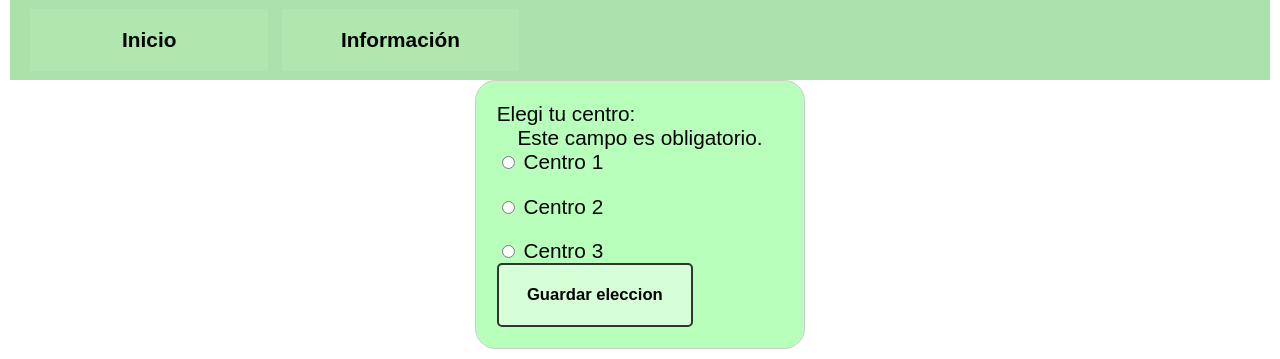
After one commit to fedeMorlan/IS2_2022, a Django app: page /accounts/elegir_centro/ in a window 1280 px wide. The commit adds this page. Shown: the part 465-824 px from the top of the page. Run offline with Django 4.2, Linux system fonts and the light colour scheme.

Commit message:
cambios mergeados, agrega elegir centro

```diff
--- a/accounts/forms.py
+++ b/accounts/forms.py
@@ -8,7 +8,7 @@ from django.contrib.auth import (
 )
 from django.contrib.auth.forms import UserCreationForm
 from django.forms import ModelForm
-from accounts.models import VacunasAnteriores
+from accounts.models import VacunasAnteriores, CentroDeVacunacion
 
 
 class SignUpForm(UserCreationForm):
@@ -43,3 +43,10 @@ class VacunasAnterioresForm(ModelForm):
     class Meta:
         model = VacunasAnteriores
         fields = ('fiebre_amarilla', 'gripe', 'covid_1', 'covid_2')
+
+class ElegirCentroForm(ModelForm):
+    opciones = [('1','Centro 1'),('2','Centro 2'),('3','Centro 3')]
+    centros = forms.ChoiceField(widget = forms.RadioSelect, choices = opciones, label = 'Elegi tu centro')
+    class Meta:
+        model = CentroDeVacunacion
+        fields = ('centros',)
--- a/accounts/urls.py
+++ b/accounts/urls.py
@@ -2,11 +2,14 @@
 from django.urls import path
 
 # from .views import SignUpView
-from .views import signup_view, vacunasAnteriores_view
+from .views import signup_view, vacunasAnteriores_view, userinfo_view, elegirCentro_view, cambiarContraseña_view
 
 
 urlpatterns = [
     # path("signup/", SignUpView.as_view(), name="signup"),
     path('signup/', signup_view, name="signup"),
-    path('vacunasant/', vacunasAnteriores_view, name="vacunas viejas"),
+    path('informacion/', userinfo_view, name="userinfo"),
+    path('vacunasant/', vacunasAnteriores_view, name='Vacunas anteriores'),
+    path('cambiarcontrasena/', cambiarContraseña_view, name='Cambiar contraseña'),
+    path('elegir_centro/', elegirCentro_view, name='Elegir centro de vacunacion')
 ]
--- a/accounts/views.py
+++ b/accounts/views.py
@@ -3,12 +3,13 @@ from django.shortcuts import render
 # Create your views here.
 
 # builtin: UserCreationForm para registro
-from django.contrib.auth.forms import UserCreationForm
-from django.contrib.auth import login, authenticate
+from django.contrib.auth.forms import UserCreationForm, PasswordChangeForm
+from django.contrib.auth import login, authenticate, update_session_auth_hash
 from django.shortcuts import render, redirect
 from django.urls import reverse_lazy
 from django.views import generic
-from .forms import SignUpForm, VacunasAnterioresForm
+from django.contrib import messages
+from .forms import SignUpForm, VacunasAnterioresForm, ElegirCentroForm
 from django.contrib.auth.models import User
 from django.views.generic import TemplateView
 from django.views.generic import RedirectView
@@ -50,3 +51,30 @@ def vacunasAnteriores_view(request):
         vacun.save()
 
     return render(request, 'vacunas_anteriores.html', {'form' : form})
+
+def userinfo_view(request):
+    return render(request, 'userinfo.html')
+
+def cambiarContraseña_view(request):
+    if request.method == 'POST':
+        form = PasswordChangeForm(request.user, request.POST)
+        if form.is_valid():
+            user = form.save()
+            update_session_auth_hash(request, user)  # Important!
+            messages.success(request, 'Tu contraseña se cambió correctamente')
+            return redirect('home')
+        else:
+            messages.error(request, 'Ocurrió un error, intente nuevamente.')
+    else:
+        form = PasswordChangeForm(request.user)
+    return render(request, 'cambiar_contrasena.html', {'form': form})
+
+def elegirCentro_view(request):
+     form = ElegirCentroForm(request.POST)
+     if form.is_valid():
+        centro = form.save(commit = False)
+        centro.centros = form.cleaned_data.get('centros')
+        centro.user = request.user
+        centro.save()
+
+     return render(request, 'elegir_centro.html', {'form' : form})
--- a/static/css/styles.css
+++ b/static/css/styles.css
@@ -6,6 +6,69 @@ ul {
     margin: 0;
     padding: 0;
     list-style: none;
+
+}
+
+li {
+    display: inline;
+    padding: 1em;
+}
+
+ul li a, ul li a:visited {
+    outline: none;
+    text-decoration: none;
+    text-align: center;
+    color: whitesmoke;
+    display: inline-block;
+    border-radius: 0.7em;
+    background: rgb(175, 113, 255);
+    width: 20%;
+    line-height: 2;
+    box-shadow: 2px 2px 2px black, inset 2px 2px rgba(255, 255, 255, 0.6), inset -2px -2px rgba(0,0,0,0.2);
+    background-image: linear-gradient(to bottom,rgba(0,0,0,0), rgba(0,0,0,0.24));
+}
+
+ul li a:active {
+    box-shadow: 2px 2px 2px black, inset 2px 2px rgba(0, 0, 0, 0.2), inset -2px -2px rgba(255, 255, 255, 0.6);
+    background-image: linear-gradient(to bottom,rgba(0,0,0,0), rgba(0,0,0,0.5));
+}
+
+ul li a:focus{
+    outline: #000 2px;
+    background: rgb(145, 83, 225);
+    background-image: linear-gradient(to bottom,rgba(0,0,0,0), rgba(0,0,0,0.44));
+}
+
+header a {
+    outline: none;
+    text-decoration: none;
+    font-weight: bold;
+    display: inline-block;
+    width: 19.5%;
+    margin-right: 0.625%;
+    text-align: center;
+    line-height: 3;
+    color: black;
+}
+
+header a:link, a:visited, a:focus {
+    background: rgb(175, 231, 175);
+  }
+
+header a:hover {
+    background: rgb(125, 191, 125);
+    color: white;
+    -webkit-transition: all 0.2s ease-in-out;
+    -moz-transition: all 0.2s ease-in-out;
+    transition: all 0.2s ease-in-out;
+}
+
+header a:active {
+    background: rgb(175, 113, 255);
+    color: white;
+    -webkit-transition: none;
+    -moz-transition: none;
+    transition: none;
 }
 
 body {
@@ -20,6 +83,9 @@ header, footer {
     line-height: 80px;
     padding: 0 20px;
   }
+
+
+
 
 form {
     margin: 0 auto;
@@ -64,13 +130,19 @@ textarea {
 
 button {
     padding      : 1.2em;
+    padding-left: 1.7em;
+    padding-right: 1.7em;
     font         : bold .8em sans-serif;
     border       : 2px solid #333;
     border-radius: 5px;
     background   : rgb(215, 255, 215);
     cursor       : pointer;
+
 }
 
+.buttonholder{
+    text-align: center;
+}
 
 button:hover,
 button:focus {
@@ -89,5 +161,9 @@ fieldset {
 
 
 label {
-  position: relative;
+    position: relative;
 }
+
+.centertext{
+    text-align: center;
+}
--- a/templates/base.html
+++ b/templates/base.html
@@ -4,11 +4,20 @@
     <head>
     <meta charset="utf-8">
     <link rel="stylesheet" href="{% static 'css/styles.css' %}">
-    <title>{% block title %}Django Auth Tutorial{% endblock %}</title>
+    <title>{% block title %}Acerca de{% endblock %}</title>
     </head>
     <header>
-        <a href="{% url 'home' %}">Inicio</a> |
-        <a href="{% url 'about' %}">Información</a>
+        <div class="logo">
+            <img src="{% static 'img/Vacunassist.png'%}">
+            <p>VacunAssist</p>
+        </div>
+        <nav>
+            <a href="{% url 'home' %}">Inicio</a>
+            <a href="{% url 'about' %}">Información</a>
+            {% if user.is_authenticated %}
+            <a href="{% url 'userinfo' %}">Mis Datos</a>
+            {% endif %}
+        </nav>
     </header>
     <body>
         <main>
--- /dev/null
+++ b/templates/elegir_centro.html
@@ -0,0 +1,10 @@
+{% extends "base.html" %}
+{% block title %}Elegir centro de vacunacion{% endblock %}
+
+{% block content %}
+<form method="post">
+    {% csrf_token %}
+    {{ form }}
+    <button type="submit">Guardar eleccion</button>
+  </form>
+{% endblock content %}
--- a/templates/signup.html
+++ b/templates/signup.html
@@ -1,7 +1,7 @@
 <!-- templates/registration/signup.html -->
 {% extends "base.html" %}
 
-{% block title %}Sign Up{% endblock %}
+{% block title %}Registrarme{% endblock %}
 
 {% block content %}
   <h2>Registrarse</h2>
@@ -15,10 +15,12 @@
           <small style="color: grey">{{ field.help_text }}</small>
         {% endif %}
         {% for error in field.errors %}
-          <p style="color: red">{{ error }}</p>
+          <p style="color: rgb(255, 0, 0); font-size: .8em;" >{{ error }}</p>
         {% endfor %}
       </p>
     {% endfor %}
+    <div class="buttonholder">
     <button type="submit">Registrarme</button>
+    </div>
   </form>
 {% endblock %}
```
Also changed, not shown: templates/cambiar_contrasena.html (added, +10 -0 lines), templates/home.html (+6 -3 lines), templates/registration/login.html (+8 -4 lines), templates/userinfo.html (added, +18 -0 lines), vacunassist/settings.py (+10 -10 lines), accounts/migrations/0004_vacunasanteriores_user.py (added), db.sqlite3.
